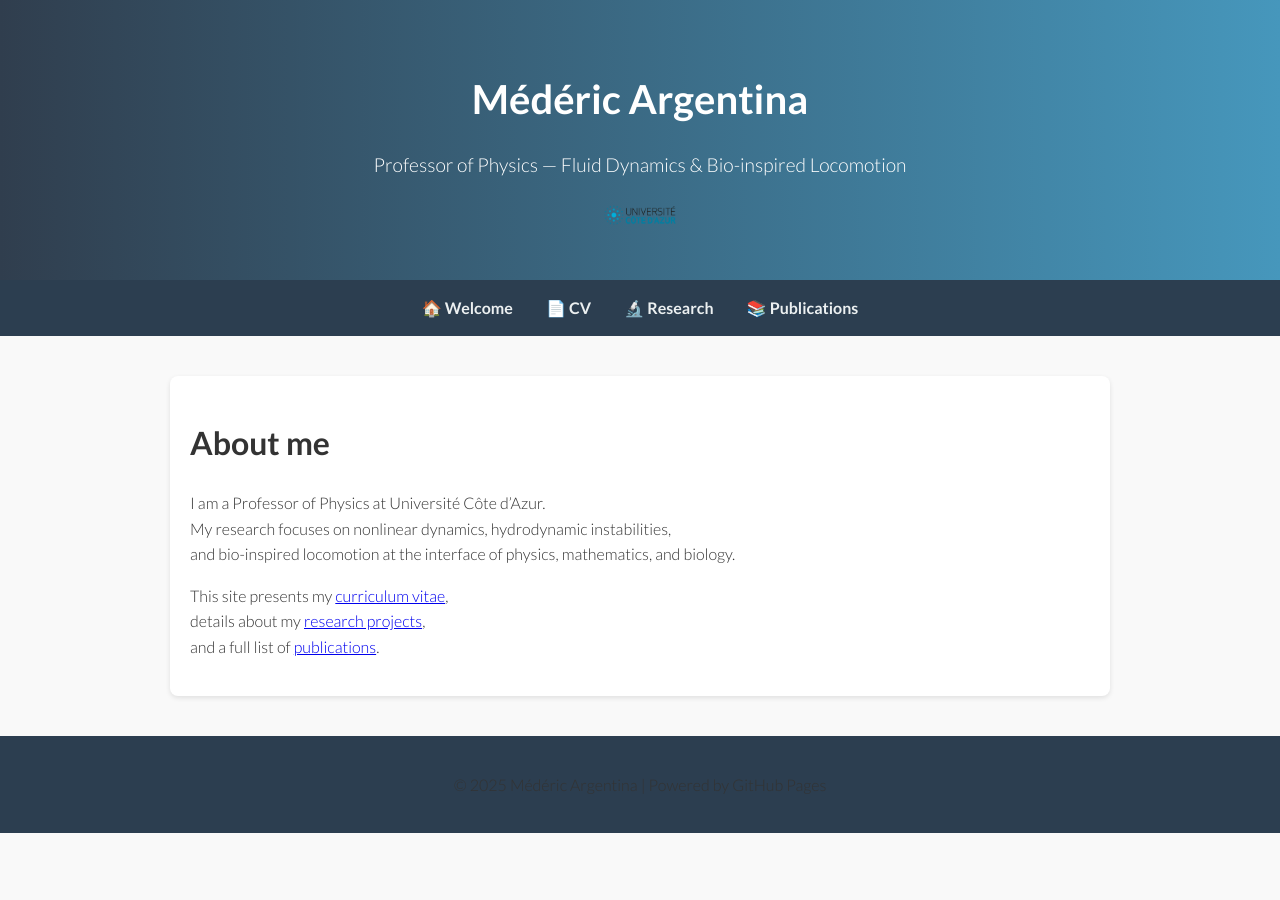
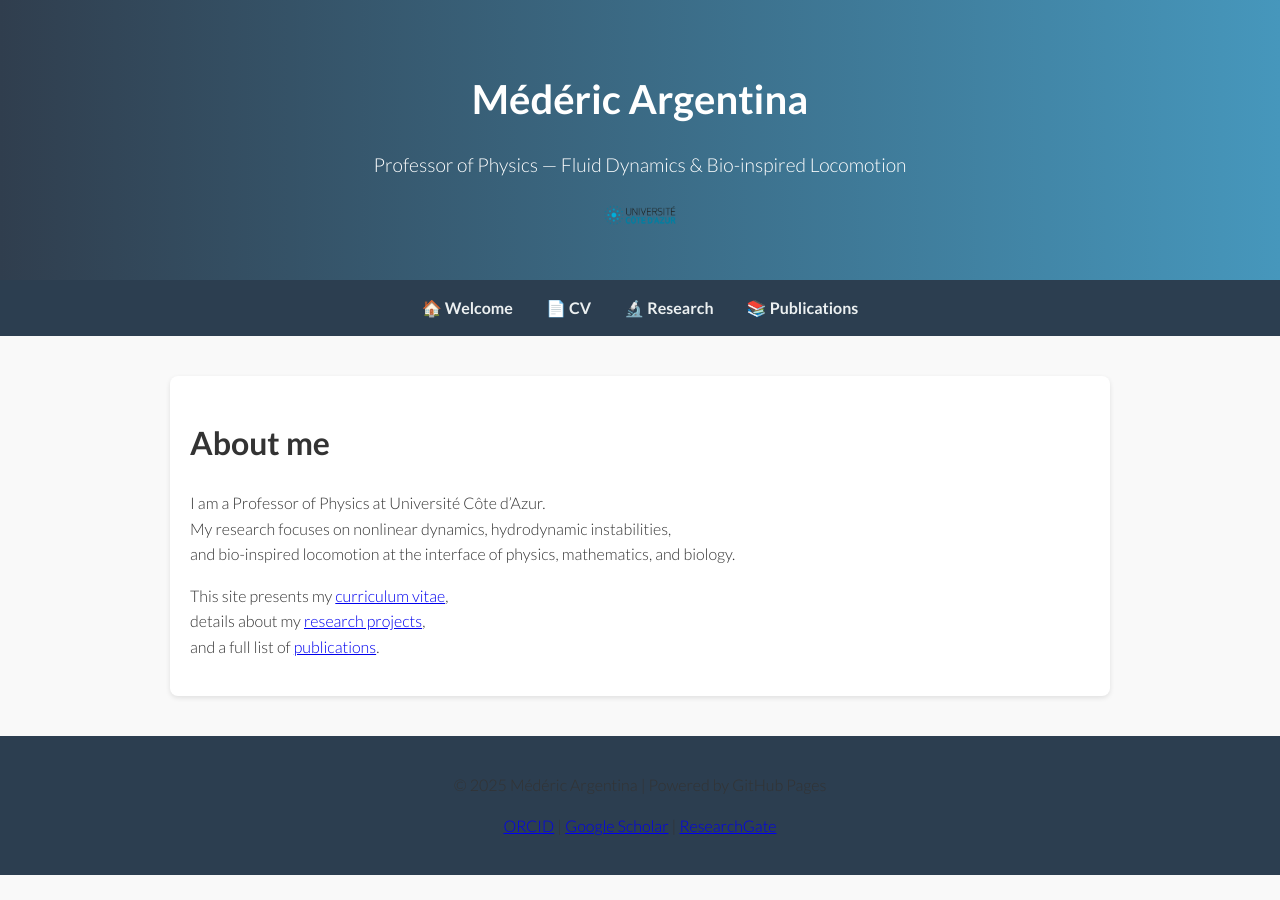
Before and after one commit to mederic-argentina/mederic-argentina.github.io, a Jekyll site: the page built from index.md, in a window 1280 px wide. Built offline with Jekyll 4.4.1, drawn with Linux system fonts in a browser that asks for light colours.

Commit message:
Update default.html

```diff
--- a/_layouts/default.html
+++ b/_layouts/default.html
@@ -16,7 +16,13 @@
   </main>
 
   <footer>
-    <p>© 2025 Médéric Argentina | Powered by GitHub Pages</p>
-  </footer>
+  <p>© 2025 Médéric Argentina | Powered by GitHub Pages</p>
+  <p class="academic-links">
+    <a href="https://orcid.org/0000-0002-8926-7398" target="_blank">ORCID</a> |
+    <a href="https://scholar.google.com/citations?user=lQoIQiAAAAAJ&hl=en" target="_blank">Google Scholar</a> |
+    <a href="https://www.researchgate.net/profile/Mederic-Argentina" target="_blank">ResearchGate</a>
+  </p>
+</footer>
+
 </body>
 </html>
```
